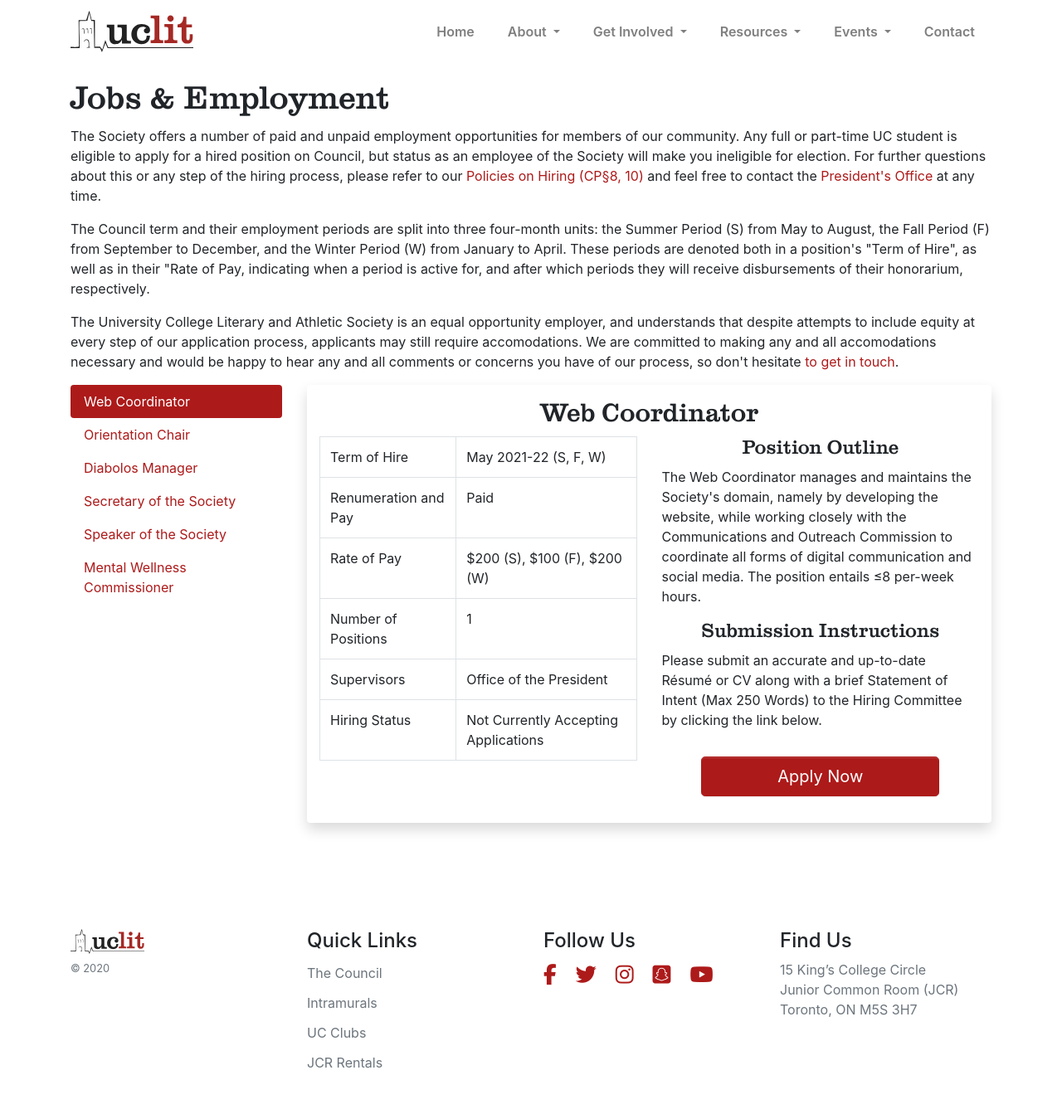
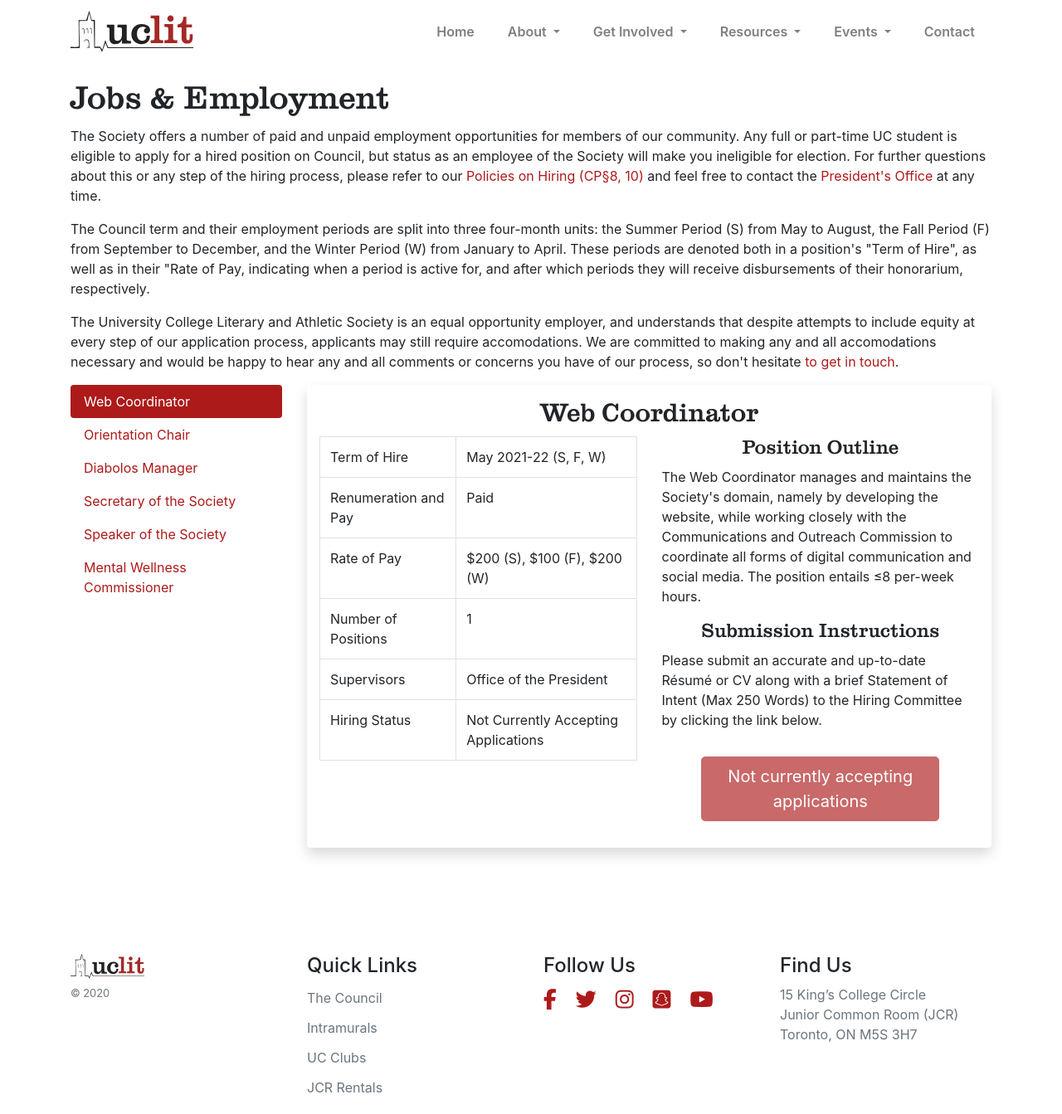
Before and after one commit to uclit-webmaster/uclit-site, a Jekyll site: the page built from get-involved/jobs-and-employment.html, in a window 1280 px wide and 1343 px high. Shown: the whole window at 83% size. Built offline with Jekyll 4.4.1, drawn with Linux system fonts in a browser that asks for light colours; nearby versions of some CDN libraries.

Commit message:
added jobs that are unavailable

```diff
--- a/get-involved/jobs-and-employment.html
+++ b/get-involved/jobs-and-employment.html
@@ -54,7 +54,11 @@ title: Jobs and Employment
               <p>{{ job.application-instructions }}</p>
 
               <div class="text-center">
+                {% if job.currently-accepting %}
                 <a type="button" class="btn btn-primary btn-lg w-75 my-3" href="{{ job.application-link }}" target="_blank">Apply Now</a>
+                {% else %}
+                <a type="button" class="btn btn-primary disabled btn-lg w-75 my-3" target="_blank" href="#" disabled>Not currently accepting applications</a>
+                {% endif %}
               </div>
             </div>
           </div>
```
Also changed, not shown: _data/jobs-employment.yml (+9 -1 lines).
